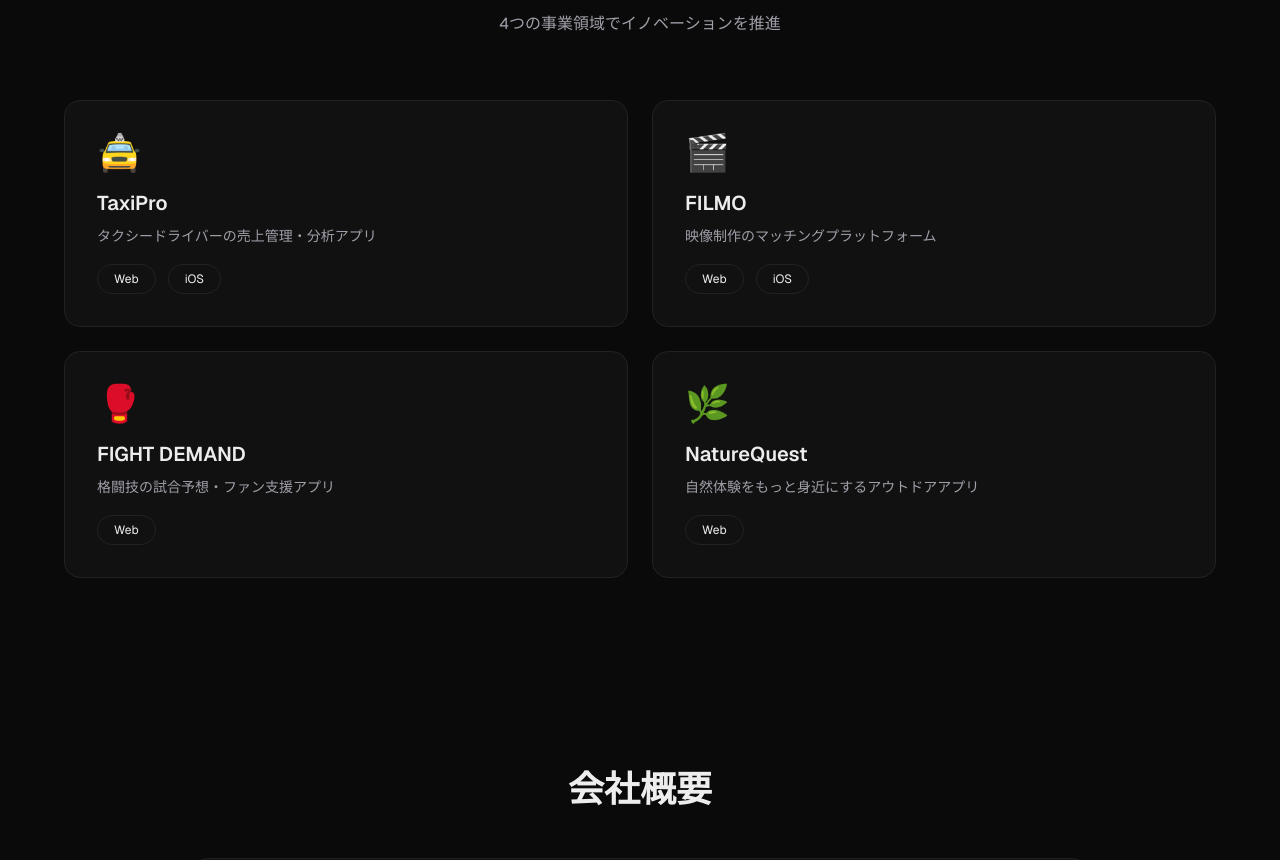
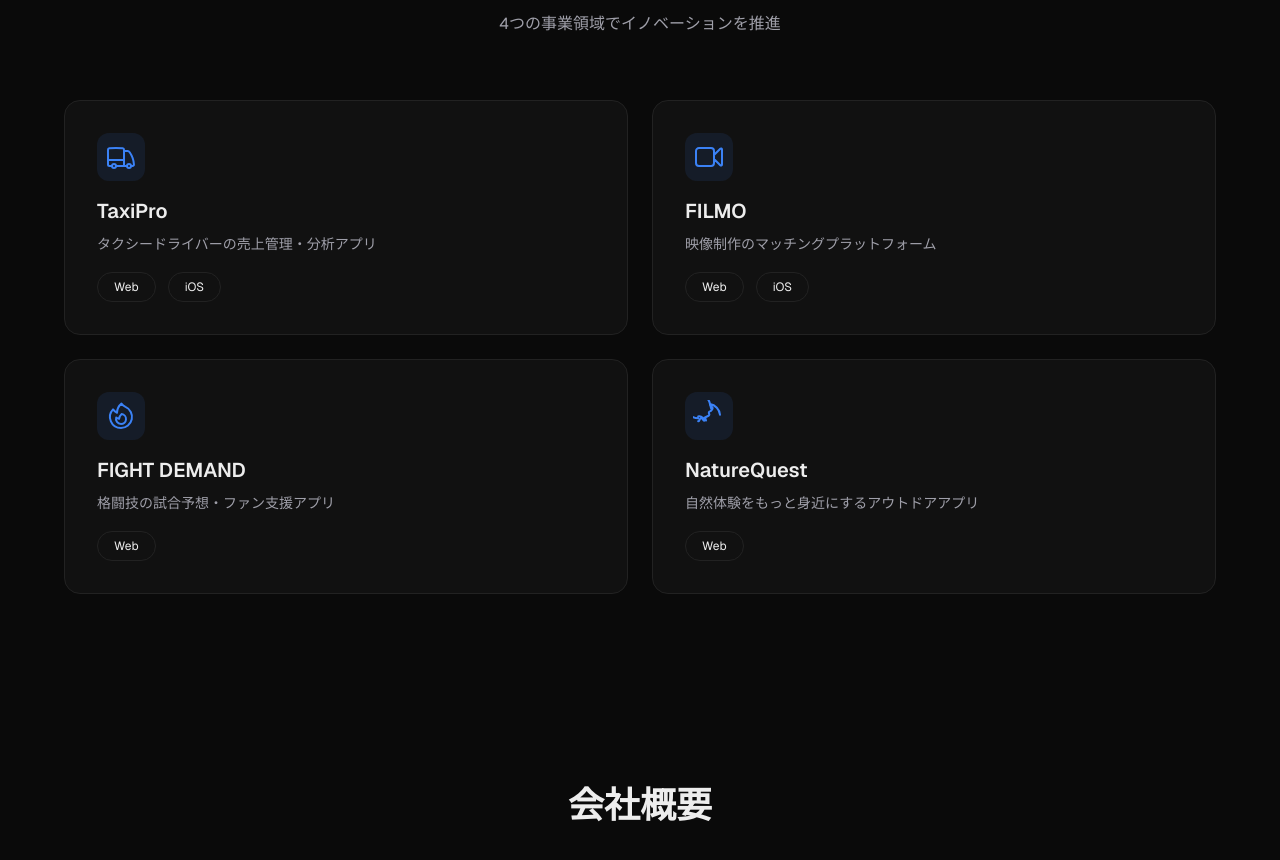
Before and after one commit to YKOINDIA/birth-asset, a Next.js app: page / in a window 1280 px wide. Shown: the part 940-1800 px from the top of the page. Built offline with nearby package versions, Linux system fonts and the light colour scheme.

Commit message:
サービスアイコンをSVGに変更

```diff
--- a/src/components/Services.tsx
+++ b/src/components/Services.tsx
@@ -2,7 +2,11 @@ const services = [
   {
     name: "TaxiPro",
     description: "タクシードライバーの売上管理・分析アプリ",
-    icon: "🚖",
+    icon: (
+      <svg viewBox="0 0 24 24" fill="none" stroke="currentColor" strokeWidth={1.5} className="h-8 w-8">
+        <path strokeLinecap="round" strokeLinejoin="round" d="M8.25 18.75a1.5 1.5 0 0 1-3 0m3 0a1.5 1.5 0 0 0-3 0m3 0h6m-9 0H3.375a1.125 1.125 0 0 1-1.125-1.125V14.25m17.25 4.5a1.5 1.5 0 0 1-3 0m3 0a1.5 1.5 0 0 0-3 0m3 0h1.125c.621 0 1.129-.504 1.09-1.124a17.902 17.902 0 0 0-3.213-9.193 2.056 2.056 0 0 0-1.58-.86H14.25M16.5 18.75h-2.25m0-11.177v-.958c0-.568-.422-1.048-.987-1.106a48.554 48.554 0 0 0-10.026 0 1.106 1.106 0 0 0-.987 1.106v7.635m12-6.677v6.677m0 4.5v-4.5m0 0h-12" />
+      </svg>
+    ),
     links: {
       web: "https://www.taxipro.jp",
       ios: "https://apps.apple.com/jp/app/taxipro/id6762537951",
@@ -11,7 +15,11 @@ const services = [
   {
     name: "FILMO",
     description: "映像制作のマッチングプラットフォーム",
-    icon: "🎬",
+    icon: (
+      <svg viewBox="0 0 24 24" fill="none" stroke="currentColor" strokeWidth={1.5} className="h-8 w-8">
+        <path strokeLinecap="round" strokeLinejoin="round" d="m15.75 10.5 4.72-4.72a.75.75 0 0 1 1.28.53v11.38a.75.75 0 0 1-1.28.53l-4.72-4.72M4.5 18.75h9a2.25 2.25 0 0 0 2.25-2.25v-9a2.25 2.25 0 0 0-2.25-2.25h-9A2.25 2.25 0 0 0 2.25 7.5v9a2.25 2.25 0 0 0 2.25 2.25Z" />
+      </svg>
+    ),
     links: {
       web: "https://filmo.me",
       ios: "https://apps.apple.com/jp/app/filmo-%E6%98%A0%E7%94%BB%E3%83%8E%E3%83%BC%E3%83%88/id6764256992",
@@ -20,7 +28,12 @@ const services = [
   {
     name: "FIGHT DEMAND",
     description: "格闘技の試合予想・ファン支援アプリ",
-    icon: "🥊",
+    icon: (
+      <svg viewBox="0 0 24 24" fill="none" stroke="currentColor" strokeWidth={1.5} className="h-8 w-8">
+        <path strokeLinecap="round" strokeLinejoin="round" d="M15.362 5.214A8.252 8.252 0 0 1 12 21 8.25 8.25 0 0 1 6.038 7.047 8.287 8.287 0 0 0 9 9.601a8.983 8.983 0 0 1 3.361-6.867 8.21 8.21 0 0 0 3 2.48Z" />
+        <path strokeLinecap="round" strokeLinejoin="round" d="M12 18a3.75 3.75 0 0 0 .495-7.468 5.99 5.99 0 0 0-1.925 3.547 5.975 5.975 0 0 1-2.133-1.001A3.75 3.75 0 0 0 12 18Z" />
+      </svg>
+    ),
     links: {
       web: "https://fightdemand.com",
     },
@@ -28,7 +41,11 @@ const services = [
   {
     name: "NatureQuest",
     description: "自然体験をもっと身近にするアウトドアアプリ",
-    icon: "🌿",
+    icon: (
+      <svg viewBox="0 0 24 24" fill="none" stroke="currentColor" strokeWidth={1.5} className="h-8 w-8">
+        <path strokeLinecap="round" strokeLinejoin="round" d="M12.75 3.03v.568c0 .334.148.65.405.864l1.068.89c.442.369.535 1.01.216 1.49l-.51.766a2.25 2.25 0 0 1-1.161.886l-.143.048a1.107 1.107 0 0 0-.57 1.664c.369.555.169 1.307-.427 1.592L9 13.125l.423 1.059a.956.956 0 0 1-1.652.928l-.679-.906a1.125 1.125 0 0 0-1.906.172L4.5 15.75l-.612.153M12.75 3.031a9 9 0 0 1 7.5 8.046M12.75 3.031a9 9 0 1 0-8.862 10.681M12.75 3.031l.9 3.482m-3.9 8.83a6.735 6.735 0 0 1-1.373-1.025L7.2 13.2a3.375 3.375 0 0 0-2.812-.962l-.51.064" />
+      </svg>
+    ),
     links: {
       web: "https://www.naturequest.me",
     },
@@ -52,7 +69,9 @@ export default function Services() {
               key={service.name}
               className="group rounded-2xl border border-[var(--card-border)] bg-[var(--card-bg)] p-8 transition-all hover:border-[var(--accent)]/40 hover:shadow-lg hover:shadow-[var(--accent)]/5"
             >
-              <span className="text-4xl">{service.icon}</span>
+              <div className="flex h-12 w-12 items-center justify-center rounded-xl bg-[var(--accent)]/10 text-[var(--accent)]">
+                {service.icon}
+              </div>
               <h3 className="mt-4 text-xl font-semibold">{service.name}</h3>
               <p className="mt-2 text-sm leading-relaxed text-zinc-400">
                 {service.description}
```
